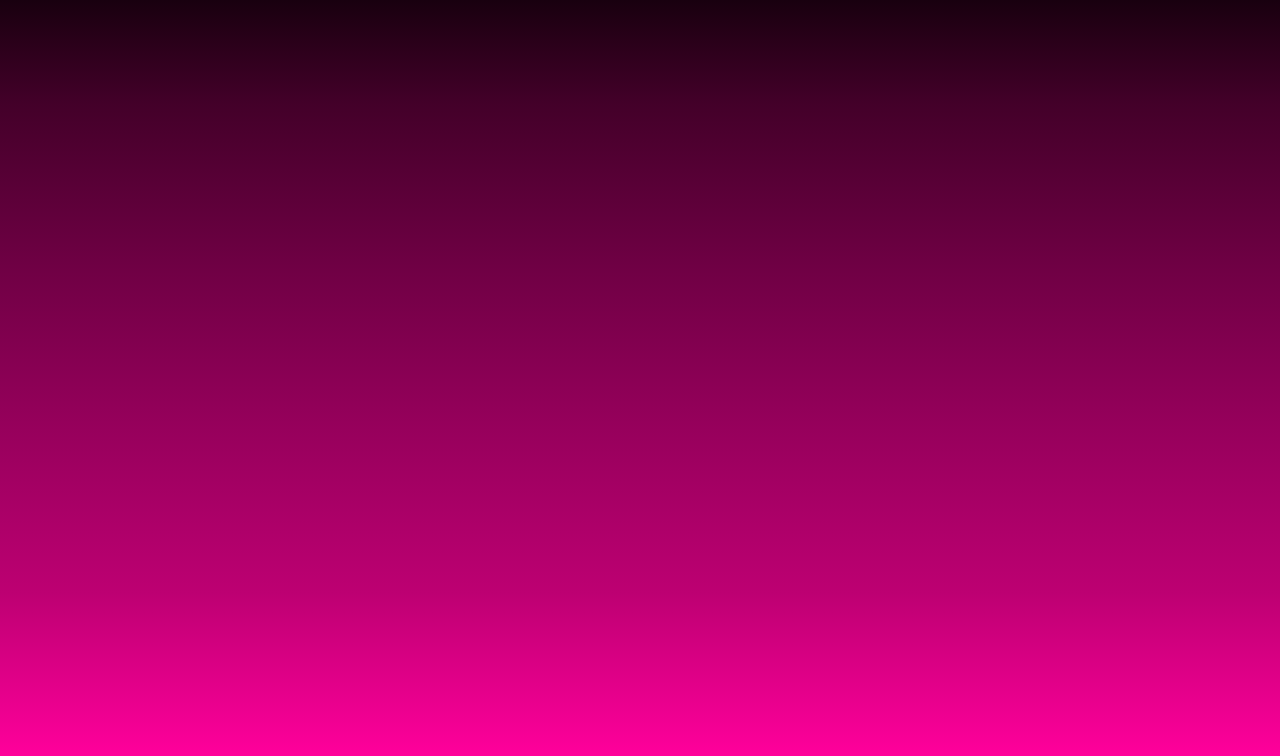
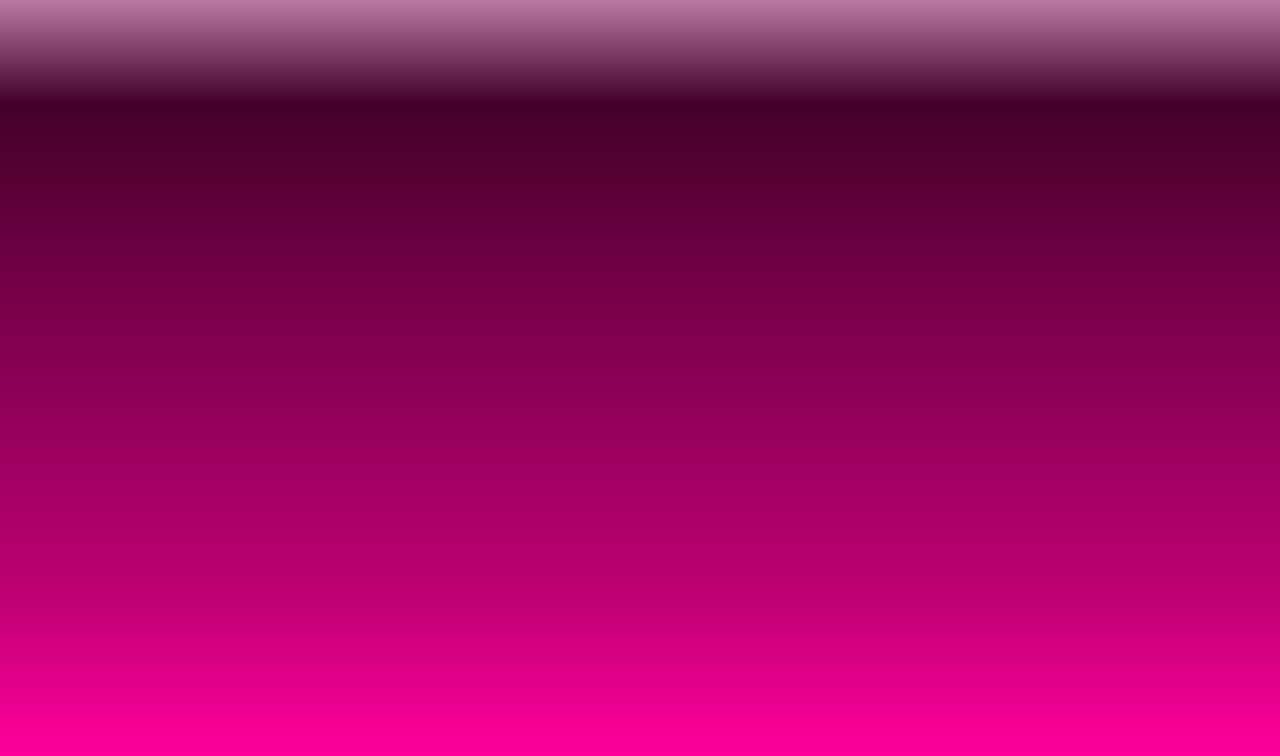
Before and after one commit to celina2024/my-Website-, a plain HTML site: page index.html in a window 1280 px wide. Shown: the part 60-816 px from the top of the page. Drawn offline with Linux system fonts and the light colour scheme.

Commit message:
Update index.html

```diff
--- a/index.html
+++ b/index.html
@@ -3,7 +3,7 @@
   <style>
      body{
          text-align: center;
-         background-image: linear-gradient(rgb(0, 0, 0  ), rgb(67, 0, 41  ),rgb(111, 0, 68  ),rgb(151, 0, 92  ),rgb(189, 0, 114  ),rgb(255, 0, 155  ));
+         background-image: linear-gradient(rgb(255, 192, 230   ), rgb(67, 0, 41  ),rgb(111, 0, 68  ),rgb(151, 0, 92  ),rgb(189, 0, 114  ),rgb(255, 0, 155  ));
          min-width: 100%;
          min-height: 100%;
       }
```
